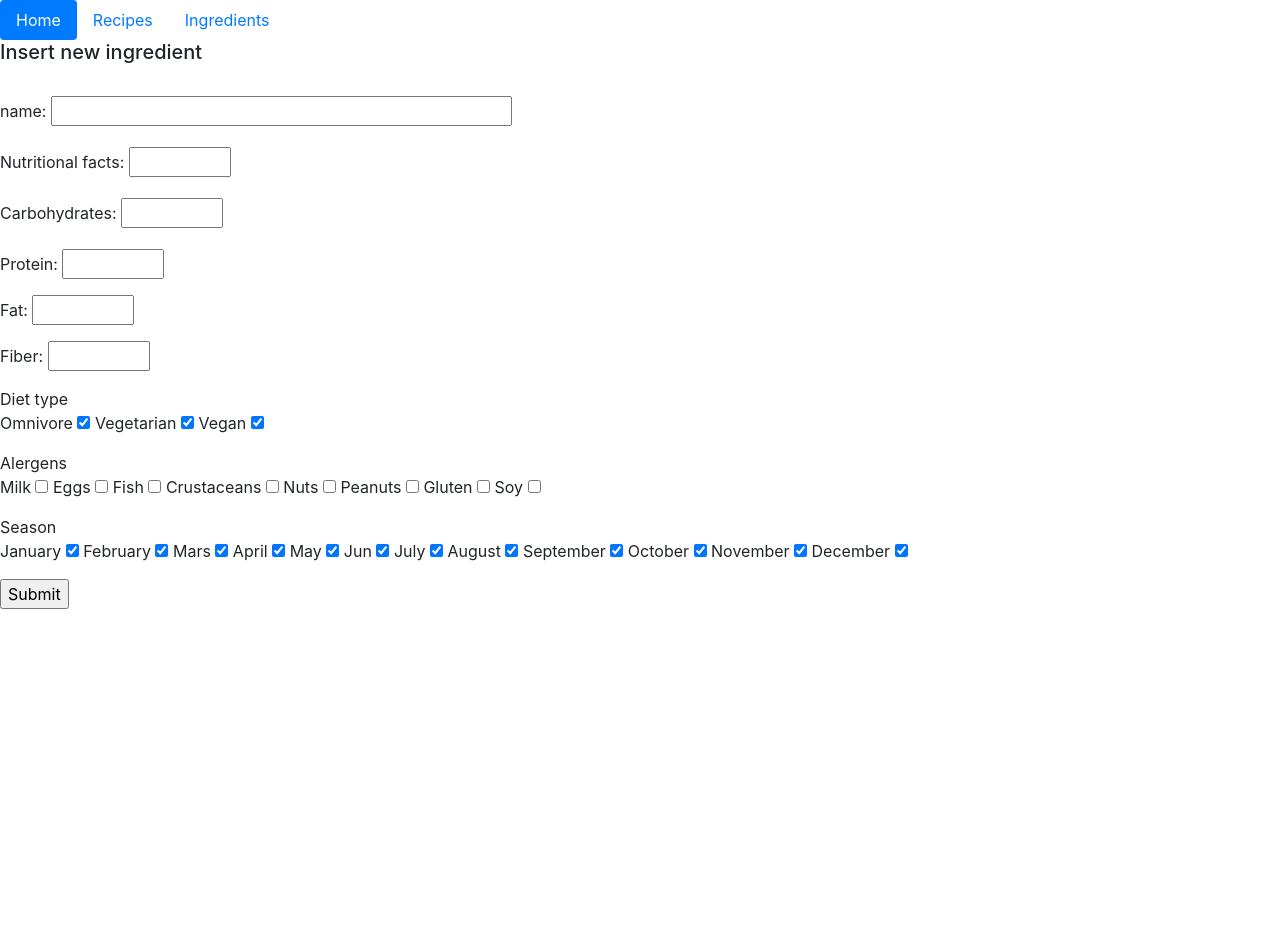
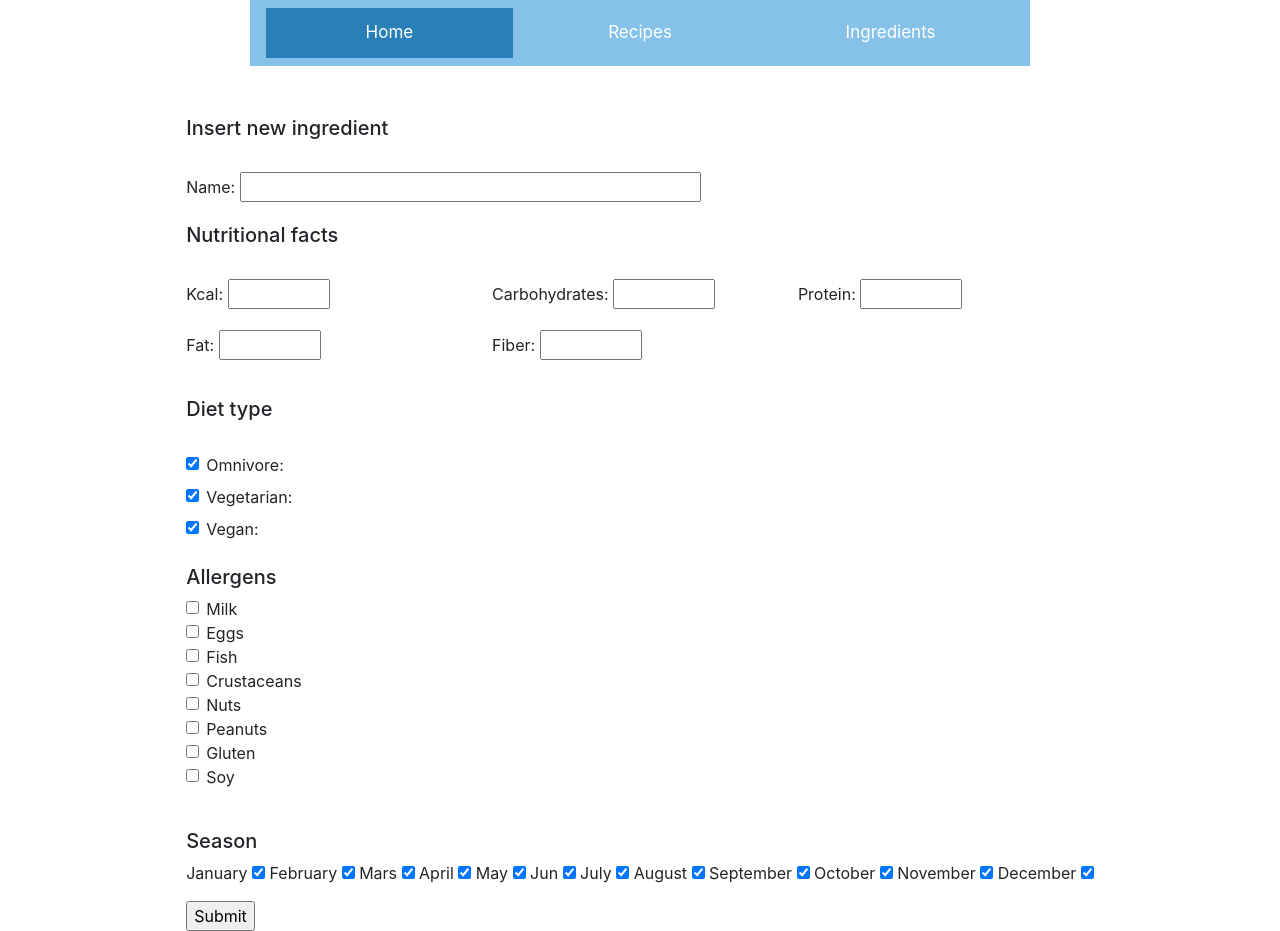
Before and after one commit to guillem1997/Projecte_FInal, a Django app: page /ingredients in a window 1280 px wide. Before the commit the page ends 609 px from the top, so only its background shows below. Run offline with Django 3.2, Linux system fonts and the light colour scheme; some libraries are stand-ins or nearby versions.

Commit message:
2/12/2020

```diff
--- a/App/templates/Ingredients.html
+++ b/App/templates/Ingredients.html
@@ -5,120 +5,193 @@
     <meta charset="UTF-8">
     <meta name="viewport" content="width=device-width, initial-scale=1, shrink-to-fit=no">
     <title>Ingredients</title>
-    <link rel="stylesheet" href="https://maxcdn.bootstrapcdn.com/bootstrap/4.0.0/css/bootstrap.min.css" integrity="sha384-Gn5384xqQ1aoWXA+058RXPxPg6fy4IWvTNh0E263XmFcJlSAwiGgFAW/dAiS6JXm" crossorigin="anonymous">
+    <link rel="stylesheet" href="https://maxcdn.bootstrapcdn.com/bootstrap/4.0.0/css/bootstrap.min.css"
+          integrity="sha384-Gn5384xqQ1aoWXA+058RXPxPg6fy4IWvTNh0E263XmFcJlSAwiGgFAW/dAiS6JXm" crossorigin="anonymous">
+    <style>
+<!--        .form-inline {-->
+<!--            display: flex;-->
+<!--            flex-flow: row wrap;-->
+<!--            align-items: center;-->
+<!--        }-->
+        .navbar {
+          position: fixed-top;
+          width: 100%;
+          background-color:  #85c1e9
+;
+          border-right: 250px solid white;
+          border-left: 250px solid white;
+          border-bottom: 50px solid white;
+          overflow: auto;
+        }
+
+        .navbar a {
+          float: left;
+          padding: 12px;
+          color: white;
+          text-decoration: none;
+          font-size: 17px;
+          width: 33%; /* Four links of equal widths */
+          text-align: center;
+        }
+
+        .navbar a:hover {
+          background-color:    #154360;
+        }
+
+        .navbar a.active {
+          background-color:   #2980b9 ;
+        }
+        @media screen and (max-width: 500px) {
+          .navbar a {
+            float: none;
+            display: block;
+            width: 100%;
+            text-align: left;
+        }
+        h5 {
+            color: white;
+            }
+}
+    </style>
 </head>
+
 <body>
-    <nav class="nav nav-pills flex-column flex-sm-row">
-      <a class="flex-sm-fill text-sm-center nav-link active" href="{% url 'home' %}">Home</a>
-      <a class="flex-sm-fill text-sm-center nav-link" href="{% url 'recipes' %}">Recipes</a>
-      <a class="flex-sm-fill text-sm-center nav-link" href="{% url 'ingredients' %}">Ingredients</a>
-    </nav>
+<div class="navbar">
+    <a class="active" href="{% url 'home' %}">Home</a>
+    <a href="{% url 'recipes' %}">Recipes</a>
+    <a href="{% url 'ingredients' %}">Ingredients</a>
+</div>
 
-    <script src="https://code.jquery.com/jquery-3.2.1.slim.min.js" integrity="sha384-KJ3o2DKtIkvYIK3UENzmM7KCkRr/rE9/Qpg6aAZGJwFDMVNA/GpGFF93hXpG5KkN" crossorigin="anonymous"></script>
-    <script src="https://cdnjs.cloudflare.com/ajax/libs/popper.js/1.12.9/umd/popper.min.js" integrity="sha384-ApNbgh9B+Y1QKtv3Rn7W3mgPxhU9K/ScQsAP7hUibX39j7fakFPskvXusvfa0b4Q" crossorigin="anonymous"></script>
-    <script src="https://maxcdn.bootstrapcdn.com/bootstrap/4.0.0/js/bootstrap.min.js" integrity="sha384-JZR6Spejh4U02d8jOt6vLEHfe/JQGiRRSQQxSfFWpi1MquVdAyjUar5+76PVCmYl" crossorigin="anonymous"></script>
+<div class="d-flex justify-content-center">
 
-
-<!--   <form>-->
-<!--        {% csrf_token %}-->
-<!--      <div class="form-group">-->
-<!--        <label for="exampleInputEmail1">Insert new ingredient</label>-->
-<!--        <input type="email" class="form-control" id="exampleInputEmail1" aria-describedby="emailHelp" placeholder="Enter ingredient">-->
-<!--        <small id="emailHelp" class="form-text text-muted">We'll never share your email with anyone else.</small>-->
-<!--      </div>-->
-<!--      <div class="form-group">-->
-<!--        <label for="exampleInputPassword1">Password</label>-->
-<!--        <input type="password" class="form-control" id="exampleInputPassword1" placeholder="Password">-->
-<!--      </div>-->
-<!--      <div class="form-check">-->
-<!--        <input type="checkbox" class="form-check-input" id="exampleCheck1">-->
-<!--        <label class="form-check-label" for="exampleCheck1">Check me out</label>-->
-
-<!--      </div>-->
-
-<!--      <button type="submit" class="btn btn-primary">Submit</button>-->
-<!--    </form>-->
-
-
-    <form action="/new_ingredient" method="post" >
+    <form action="/new_ingredient" method="post" id="new_ingredient">
         {% csrf_token %}
         <h5>Insert new ingredient</h5> <br>
         <div class="form-group">
-            <label for="Name">name:</label>
-            <input type="text"      name="value_ingredient"    id="name"     size="40"></p>
+            <label for="name">Name:</label>
+            <input form="new_ingredient" type="text" name="value_ingredient" id="name" size="40"></p>
         </div>
-        <div class="form-group">
-            <label for="kcal">Nutritional facts:</label>
-            <input type="text"      name="value_Kcal"          id="kcal"          size="5"><br>
+
+        <h5>Nutritional facts</h5> <br>
+        <div class="form-row">
+            <div class="form-group col-md-4">
+                <label for="kcal">Kcal:</label>
+                <input type="text" name="value_Kcal" id="kcal" size="5">
+            </div>
+            <div class="form-group col-md-4">
+                <label for="Carbohydrates">Carbohydrates:</label>
+                <input type="text" name="value_Carbohidrates" id="Carbohydrates" size="5">
+            </div>
+            <div class="form-group col-md-4">
+                <label for="Protein">Protein:</label>
+                <input type="text" name="value_Proteina" id="Protein" size="5">
+            </div>
+            <div class="form-group col-md-4">
+                <label for="Fat">Fat:</label>
+                <input type="text" name="value_Grasas" id="Fat" size="5">
+            </div>
+            <div class="form-group col-md-3">
+                <label for="Fiber">Fiber:</label>
+                <input type="text" name="value_Fibra" id="Fiber" size="5">
+            </div>
         </div>
-        <div class="form-group">
-             <label for="Carbohydrates">Carbohydrates:</label>
-             <input type="text"      name="value_Carbohidrates"     id="Carbohydrates"      size="5"><br>
+        </p>
+        <h5>Diet type</h5> <br>
+        <div class="form-check">
+
+            <input type="hidden" class="form-check-input" name="value_Omnivore" value="0">
+            <input type="checkbox" class="form-check-input" name="value_Omnivore" value="1" id="Omnivore"
+                   checked="checked">
+            <label for="Omnivore">Omnivore:</label>
         </div>
-        <div class="form-group">
-            Protein:        <input type="text"      name="value_Proteina"                size="5"><br>
+        <div class="form-check">
+
+            <input type="hidden" name="value_Vegetarian" value="0">
+            <input type="checkbox" class="form-check-input" name="value_Vegetarian" value="1" id="Vegetarian"
+                   checked="checked">
+            <label for="Vegetarian">Vegetarian:</label>
         </div>
-        <div class="form-group">
-            Fat:            <input type="text"      name="value_Grasas"                  size="5"><br>
+        <div class="form-check">
+
+            <input type="hidden" name="value_Vegan" value="0">
+            <input type="checkbox" class="form-check-input" name="value_Vegan" value="1" id="Vegan"
+                   checked="checked">
+            <label for="Vegan">Vegan:</label>
         </div>
-        <div class="form-group">
-            Fiber:          <input type="text"      name="value_Fibra"                   size="5"><br>
-         </div>
         </p>
-        <p>Diet type<br>
-            Omnivore        <input type="hidden"   name="value_Omnivore"    value="0">
-                            <input type="checkbox" name="value_Omnivore"    value="1"   checked="checked">
-            Vegetarian      <input type="hidden"   name="value_Vegetarian"  value="0">
-                            <input type="checkbox" name="value_Vegetarian"  value="1"   checked="checked">
-            Vegan           <input type="hidden"   name="value_Vegan"       value="0">
-                            <input type="checkbox" name="value_Vegan"       value="1"   checked="checked">
+        <p><h5>Allergens</h5>
+        <div class="form-check inline">
+            <input type="hidden" name="value_Milk" value="0">
+            <input type="checkbox" class="form-check-input" name="value_Milk" value="1"> Milk
+        </div>
+        <div class="form-check inline">
+            <input type="hidden" name="value_Eggs" value="0">
+            <input type="checkbox" class="form-check-input" name="value_Eggs" value="1"> Eggs
+        </div>
+        <div class="form-check inline">
+            <input type="hidden" name="value_Fish" value="0">
+            <input type="checkbox" class="form-check-input" name="value_Fish" value="1"> Fish
+        </div>
+        <div class="form-check inline">
+            <input type="hidden" name="value_Crustaceans" value="0">
+            <input type="checkbox" class="form-check-input" name="value_Crustaceans" value="1"> Crustaceans
+        </div>
+        <div class="form-check inline">
+            <input type="hidden" name="value_Nuts" value="0">
+            <input type="checkbox" class="form-check-input" name="value_Nuts" value="1"> Nuts
+        </div>
+        <div class="form-check inline">
+            <input type="hidden" name="value_Peanuts" value="0">
+            <input type="checkbox" class="form-check-input" name="value_Peanuts" value="1"> Peanuts
+        </div>
+        <div class="form-check inline">
+            <input type="hidden" name="value_Gluten" value="0">
+            <input type="checkbox" class="form-check-input" name="value_Gluten" value="1"> Gluten
+        </div>
+        <div class="form-check inline">
+            <input type="hidden" name="value_Soy" value="0">
+            <input type="checkbox" class="form-check-input" name="value_Soy" value="1"> Soy
+        </div>
+        <br>
         </p>
-        <p>Alergens<br>
-            Milk            <input type="hidden"   name="value_Milk"        value="0">
-                            <input type="checkbox" name="value_Milk"        value="1">
-            Eggs            <input type="hidden"   name="value_Eggs"        value="0">
-                            <input type="checkbox" name="value_Eggs"        value="1">
-            Fish            <input type="hidden"   name="value_Fish"        value="0">
-                            <input type="checkbox" name="value_Fish"        value="1">
-            Crustaceans     <input type="hidden"   name="value_Crustaceans" value="0">
-                            <input type="checkbox" name="value_Crustaceans" value="1">
-            Nuts            <input type="hidden"   name="value_Nuts"        value="0">
-                            <input type="checkbox" name="value_Nuts"        value="1">
-            Peanuts         <input type="hidden"   name="value_Peanuts"     value="0">
-                            <input type="checkbox" name="value_Peanuts"     value="1">
-            Gluten          <input type="hidden"   name="value_Gluten"      value="0">
-                            <input type="checkbox" name="value_Gluten"      value="1">
-            Soy             <input type="hidden"   name="value_Soy"         value="0">
-                            <input type="checkbox" name="value_Soy"         value="1">
-        </p>
-        <p>Season<br>
-            January         <input type="hidden"   name="value_January"     value="0">
-                            <input type="checkbox" name="value_January"     value="1"   checked="checked">
-            February        <input type="hidden"   name="value_February"    value="0">
-                            <input type="checkbox" name="value_February"    value="1"   checked="checked">
-            Mars            <input type="hidden"   name="value_Mars"        value="0">
-                            <input type="checkbox" name="value_Mars"        value="1"   checked="checked">
-            April           <input type="hidden"   name="value_April"       value="0">
-                            <input type="checkbox" name="value_April"       value="1"   checked="checked">
-            May             <input type="hidden"   name="value_May"         value="0">
-                            <input type="checkbox" name="value_May"         value="1"   checked="checked">
-            Jun             <input type="hidden"   name="value_Jun"         value="0">
-                            <input type="checkbox" name="value_Jun"         value="1"   checked="checked">
-            July            <input type="hidden"   name="value_July"        value="0">
-                            <input type="checkbox" name="value_July"        value="1"   checked="checked">
-            August          <input type="hidden"   name="value_August"      value="0">
-                            <input type="checkbox" name="value_August"      value="1"   checked="checked">
-            September       <input type="hidden"   name="value_September"   value="0">
-                            <input type="checkbox" name="value_September"   value="1"   checked="checked">
-            October         <input type="hidden"   name="value_October"     value="0">
-                            <input type="checkbox" name="value_October"     value="1"   checked="checked">
-            November        <input type="hidden"   name="value_November"    value="0">
-                            <input type="checkbox" name="value_November"    value="1"   checked="checked">
-            December        <input type="hidden"   name="value_December"    value="0">
-                            <input type="checkbox" name="value_December"    value="1"   checked="checked">
+        <p><h5>Season</h5>
+            January <input type="hidden" name="value_January" value="0">
+            <input type="checkbox" name="value_January" value="1" checked="checked">
+            February <input type="hidden" name="value_February" value="0">
+            <input type="checkbox" name="value_February" value="1" checked="checked">
+            Mars <input type="hidden" name="value_Mars" value="0">
+            <input type="checkbox" name="value_Mars" value="1" checked="checked">
+            April <input type="hidden" name="value_April" value="0">
+            <input type="checkbox" name="value_April" value="1" checked="checked">
+            May <input type="hidden" name="value_May" value="0">
+            <input type="checkbox" name="value_May" value="1" checked="checked">
+            Jun <input type="hidden" name="value_Jun" value="0">
+            <input type="checkbox" name="value_Jun" value="1" checked="checked">
+            July <input type="hidden" name="value_July" value="0">
+            <input type="checkbox" name="value_July" value="1" checked="checked">
+            August <input type="hidden" name="value_August" value="0">
+            <input type="checkbox" name="value_August" value="1" checked="checked">
+            September <input type="hidden" name="value_September" value="0">
+            <input type="checkbox" name="value_September" value="1" checked="checked">
+            October <input type="hidden" name="value_October" value="0">
+            <input type="checkbox" name="value_October" value="1" checked="checked">
+            November <input type="hidden" name="value_November" value="0">
+            <input type="checkbox" name="value_November" value="1" checked="checked">
+            December <input type="hidden" name="value_December" value="0">
+            <input type="checkbox" name="value_December" value="1" checked="checked">
         </p>
         <input type="submit">
     </form>
 
+</div>
+<script src="https://code.jquery.com/jquery-3.2.1.slim.min.js"
+        integrity="sha384-KJ3o2DKtIkvYIK3UENzmM7KCkRr/rE9/Qpg6aAZGJwFDMVNA/GpGFF93hXpG5KkN"
+        crossorigin="anonymous"></script>
+<script src="https://cdnjs.cloudflare.com/ajax/libs/popper.js/1.12.9/umd/popper.min.js"
+        integrity="sha384-ApNbgh9B+Y1QKtv3Rn7W3mgPxhU9K/ScQsAP7hUibX39j7fakFPskvXusvfa0b4Q"
+        crossorigin="anonymous"></script>
+<script src="https://maxcdn.bootstrapcdn.com/bootstrap/4.0.0/js/bootstrap.min.js"
+        integrity="sha384-JZR6Spejh4U02d8jOt6vLEHfe/JQGiRRSQQxSfFWpi1MquVdAyjUar5+76PVCmYl"
+        crossorigin="anonymous"></script>
 </body>
 </html>
--- a/inserts.txt
+++ b/inserts.txt
@@ -6,3 +6,4 @@ INSERT INTO ingredients VALUES ('Insert10',null,null,null,null,null,'1','1','1',
 INSERT INTO ingredients VALUES ('Input12',null,null,null,null,null,'1','1','1','0','0','0','0','0','0','0','0','1','1','1','1','1','1','1','1','1','1','1','1');
 INSERT INTO ingredients VALUES ('patata',null,null,null,null,null,'1','1','1','0','0','0','0','0','0','0','0','1','1','1','1','1','1','1','1','1','1','1','1');
 INSERT INTO ingredients VALUES ('aigua',null,null,null,null,null,'1','1','1','0','0','0','0','0','0','0','0','1','1','1','1','1','1','1','1','1','1','1','1');
+INSERT INTO ingredients VALUES ('r',null,null,null,null,null,'0','0','0','0','0','0','0','0','0','0','0','1','1','1','1','1','1','1','1','1','1','1','1');
```
